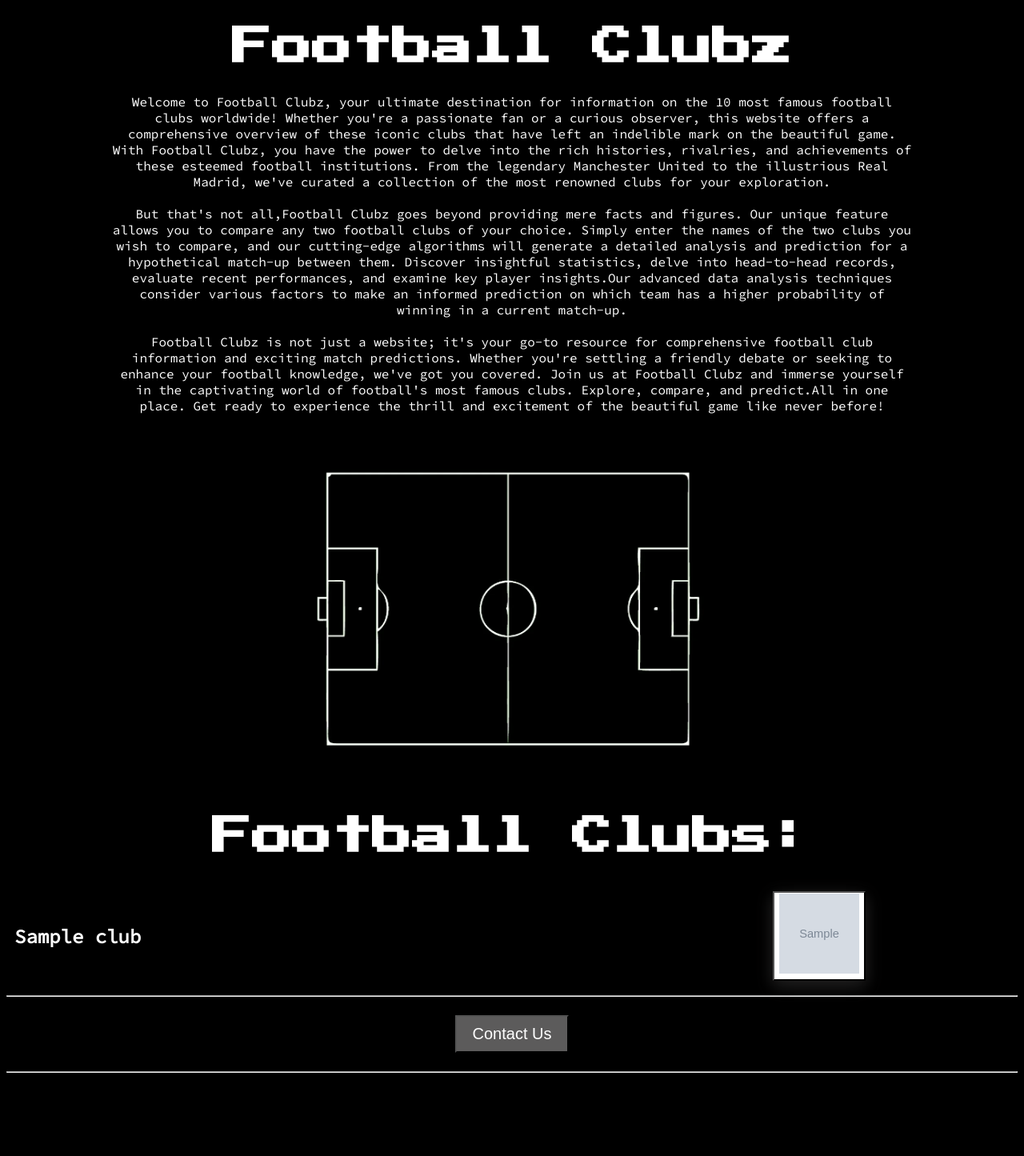
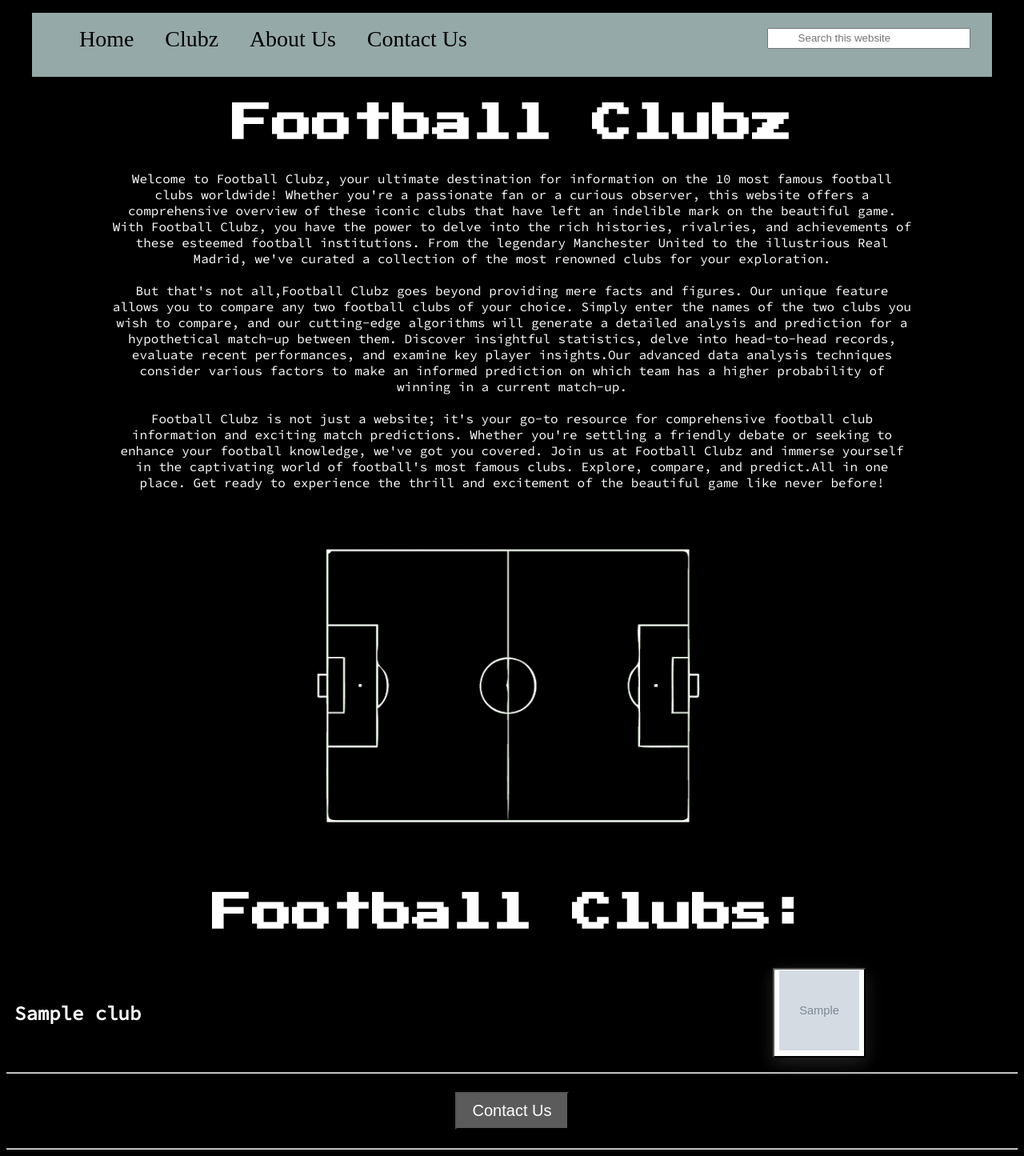
Before and after one commit to akshatg5/football_clubz, a Flask app: template templates/home.html in a window 1280 px wide. Shown: the whole page at 80% size. Before the commit the page ends 1341 px from the top, so only its background shows below. Run offline with Flask 3, Linux system fonts and the light colour scheme; the template is opened without the code that fills it: most values are stand-ins (such as "Sample title", 1, 10 or a date in 2020); grey boxes marked "Sample" are stand-in pictures.

Commit message:
Add files via upload

```diff
--- /dev/null
+++ b/static/styles.css
@@ -0,0 +1,90 @@
+body {
+    background-color: black;
+}
+
+.blackbg {
+    background-color: black;
+}
+
+h1 {
+    color: white;
+    font-size: 50px;
+    font-family: 'Press Start 2P', cursive;
+}
+
+p {
+    color: white;
+    font-family: 'Source Code Pro', monospace;
+}
+
+#banner {
+    height: 450px;
+    width: 100%;
+    object-fit: cover;
+}
+
+#button {
+    /* background-color: aqua; */
+    size: 500px;
+    color: white;
+    align-items: center;
+    text-align: center;
+    padding: 15px 32px;
+}
+
+#btn-text {
+    background-color: rgb(92, 91, 91);
+    font-size: 20px;
+    color: white;
+    padding: 10px 20px;
+}
+
+#text-clubs {
+    align-items: center;
+    color: white;
+    font-family: 'Source Code Pro', monospace;
+    text-align: left;
+    display: flex;
+    flex-wrap: wrap;
+    justify-content: space-between;
+}
+
+.col-8 {
+    width: 75%;
+    padding: 10px;
+    box-sizing: border-box;
+}
+
+.col-4 {
+    width: 25%;
+    padding: 10px;
+    box-sizing: border-box;
+}
+
+#logo-spec {
+    size: 40px;
+    font-size: 25px;
+}
+
+.container1 {
+    background-color: black;
+    max-width: 1000px;
+    margin: auto;
+}
+
+.logo-btn {
+    color: white;
+    background-color: white;
+    box-shadow: 0 8px 16px 0 rgba(0, 0, 0, 0.2), 0 6px 20px 0 rgba(228, 223, 223, 0.19);
+}
+
+.logo-btn:hover {
+    box-shadow: 0 12px 16px 0 rgba(0, 0, 0, 0.24), 0 17px 50px 0 rgba(255, 255, 255, 0.19);
+}
+
+
+/* .grid-container {
+    display: grid;
+    grid-template-columns: 1fr 1fr;
+    gap: 10px;
+} */
--- a/templates/club-details.html
+++ b/templates/club-details.html
@@ -20,7 +20,8 @@
         </div>
         <div class="col-4">
             <button class="logo-btn" id="logo-spec">
-                <img style="height: 100px; width:100px; object-cover:fit; background-color:white;" src="/static/{{club['logo']}}" alt="">
+                <a href="https://en.wikipedia.org/wiki/{{club['club-name']}} " target="
+                _blank"> <img style="height: 100px; width:100px; object-cover:fit; background-color:white;" src="/static/{{club['logo']}}" alt=""></a>
             </button>
         </div>
     </div>
--- a/templates/home.html
+++ b/templates/home.html
@@ -5,26 +5,28 @@
     <meta charset="UTF-8">
     <meta http-equiv="X-UA-Compatible" content="IE=edge">
     <meta name="viewport" content="width=device-width, initial-scale=1.0">
-    <link rel="stylesheet" href="static\style.css">
     <link rel="preconnect" href="https://fonts.googleapis.com">
     <link rel="preconnect" href="https://fonts.gstatic.com">
     <link href="https://fonts.googleapis.com/css2?family=Oswald&family=Press+Start+2P&family=Source+Code+Pro&display=swap" rel="stylesheet">
     <!-- <link href="https://cdn.jsdelivr.net/npm/bootstrap@5.3.0-alpha3/dist/css/bootstrap.min.css" rel="stylesheet" integrity="sha384-KK94CHFLLe+nY2dmCWGMq91rCGa5gtU4mk92HdvYe+M/SXH301p5ILy+dN9+nJOZ" crossorigin="anonymous"> -->
+    <link rel="stylesheet" href="static\styles.css">
     <title>Football Clubz </title>
 </head>
 
 <body>
+    {% include 'navbar.html'%}
+    <div class="backbg">
         <div class="container1">
             <h1 style="text-align: center;">Football Clubz</h1>
             <p style="text-align: center;">
                 Welcome to Football Clubz, your ultimate destination for information on the 10 most famous football clubs worldwide! Whether you're a passionate fan or a curious observer, this website offers a comprehensive overview of these iconic clubs that have left
                 an indelible mark on the beautiful game. With Football Clubz, you have the power to delve into the rich histories, rivalries, and achievements of these esteemed football institutions. From the legendary Manchester United to the illustrious
                 Real Madrid, we've curated a collection of the most renowned clubs for your exploration.
-            <br> <br> But that's not all,Football Clubz goes beyond providing mere facts and figures. Our unique feature allows you to compare any two football clubs of your choice. Simply enter the names of the two clubs you wish to compare, and our
-            cutting-edge algorithms will generate a detailed analysis and prediction for a hypothetical match-up between them. Discover insightful statistics, delve into head-to-head records, evaluate recent performances, and examine key player insights.Our
-            advanced data analysis techniques consider various factors to make an informed prediction on which team has a higher probability of winning in a current match-up. <br> <br> Football Clubz is not just a website; it's your go-to resource for
-            comprehensive football club information and exciting match predictions. Whether you're settling a friendly debate or seeking to enhance your football knowledge, we've got you covered. Join us at Football Clubz and immerse yourself in the captivating
-            world of football's most famous clubs. Explore, compare, and predict.All in one place. Get ready to experience the thrill and excitement of the beautiful game like never before!</p>
+                <br> <br> But that's not all,Football Clubz goes beyond providing mere facts and figures. Our unique feature allows you to compare any two football clubs of your choice. Simply enter the names of the two clubs you wish to compare, and
+                our cutting-edge algorithms will generate a detailed analysis and prediction for a hypothetical match-up between them. Discover insightful statistics, delve into head-to-head records, evaluate recent performances, and examine key player
+                insights.Our advanced data analysis techniques consider various factors to make an informed prediction on which team has a higher probability of winning in a current match-up. <br> <br> Football Clubz is not just a website; it's your go-to
+                resource for comprehensive football club information and exciting match predictions. Whether you're settling a friendly debate or seeking to enhance your football knowledge, we've got you covered. Join us at Football Clubz and immerse
+                yourself in the captivating world of football's most famous clubs. Explore, compare, and predict.All in one place. Get ready to experience the thrill and excitement of the beautiful game like never before!</p>
         </div>
         <img id="banner" src="static\football-bg.png" alt="">
         <h1 style="text-align: center;">Football Clubs: </h1>
@@ -38,5 +40,6 @@
         </div>
         <hr>
 </body>
+</div>
 
 </html>
--- /dev/null
+++ b/templates/navbar.html
@@ -0,0 +1,75 @@
+<!DOCTYPE html>
+<html lang="en">
+
+<head>
+    <meta charset="UTF-8">
+    <meta http-equiv="X-UA-Compatible" content="IE=edge">
+    <meta name="viewport" content="width=device-width, initial-scale=1.0">
+    <style>
+        .navbar {
+            margin: auto;
+            align-items: center;
+            max-width: 95%;
+            height: 80px;
+            background-color: rgba(204, 231, 229, 0.734);
+        }
+
+        .navbar ul {
+            overflow: auto;
+            justify-content: center;
+            align-items: center;
+            text-align: center;
+        }
+
+        .navbar li {
+            float: left;
+            list-style: none;
+            padding: 0.5% 0.5%;
+            margin: 1% 1%;
+        }
+
+        .navbar li a {
+            font-size: 28px;
+            color: black;
+            padding: 2px 2px;
+            text-decoration: none;
+        }
+
+        .navbar li a:hover {
+            font-size: 28px;
+            color: rgb(255, 255, 255);
+            padding: 2px 2px;
+            text-decoration: none;
+        }
+
+        .search {
+            padding-top: 1.6%;
+            align-items: center;
+            padding-right: 100px;
+            float: right;
+        }
+
+        .navbar input {
+            padding: 2% 20%;
+        }
+    </style>
+    <title>Document</title>
+</head>
+
+<body>
+    <header>
+        <nav class="navbar">
+            <ul>
+                <li><a href="#" class="li_tags">Home</a></li>
+                <li><a href="#" class="li_tags">Clubz</a></li>
+                <li><a href="#" class="li_tags">About Us</a></li>
+                <li><a href="#" class="li_tags">Contact Us</a></li>
+                <div class="search">
+                    <input type="text" name="search" id="search" placeholder="Search this website">
+                </div>
+            </ul>
+        </nav>
+    </header>
+</body>
+
+</html>
```
Lines whose indentation alone changed are shown as unchanged.
